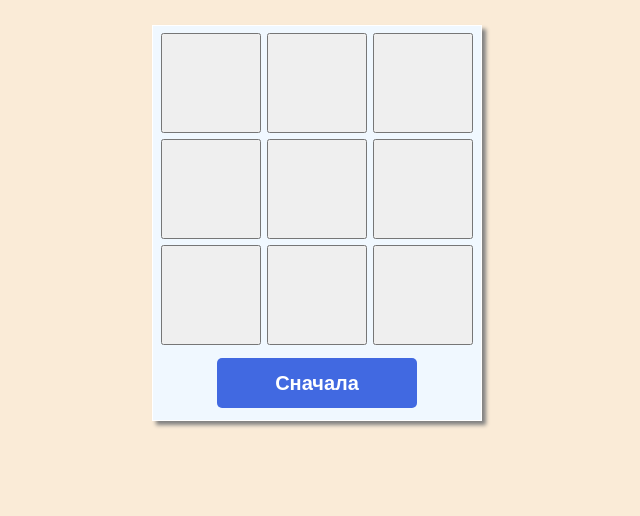
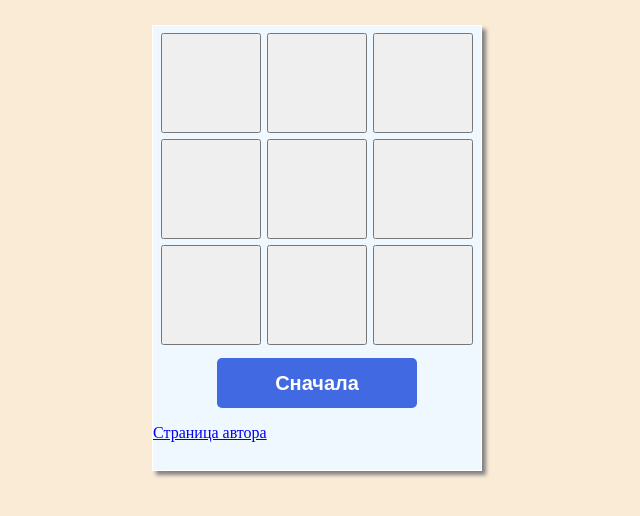
Before and after one commit to Tim2015web/tic-tac-toe, a plain HTML site: page index.html in a window 1280 px wide. Shown: the whole page, without its empty margins (323-963 px from the left). Drawn offline with Linux system fonts and the light colour scheme.

Commit message:
Update index.html

```diff
--- a/index.html
+++ b/index.html
@@ -24,6 +24,7 @@
         <button data-index="8" class="btn"></button>
       </div>
       <button class="playAgainBtn">Сначала</button>
+      <p><a href="https://github.com/Tim2015web">Страница автора</a></p>
     </section>
   </main>
 
```
